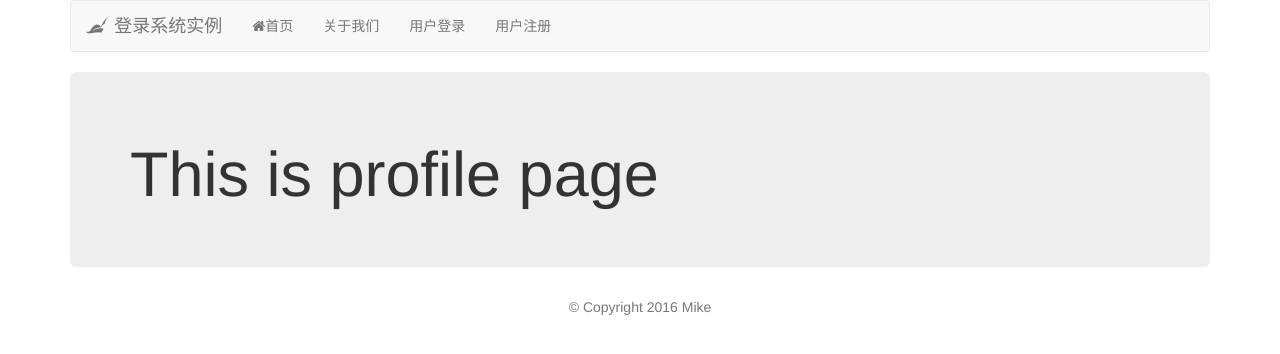
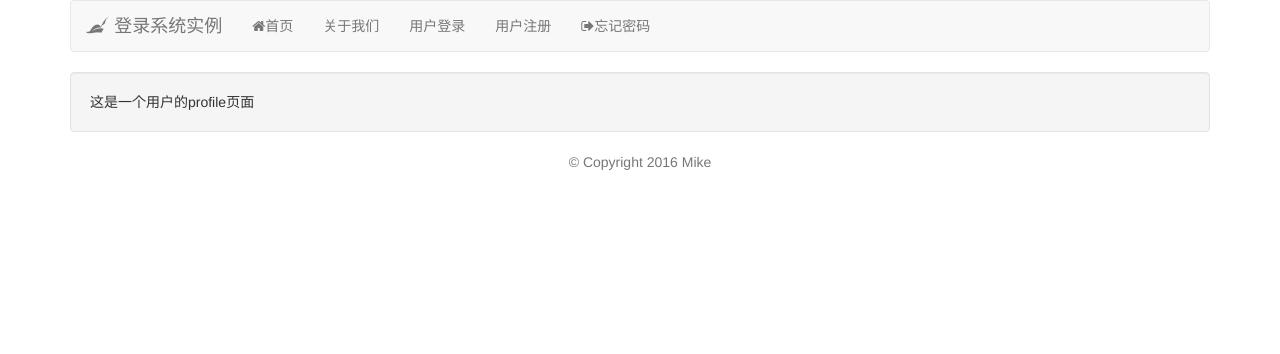
Before and after one commit to zhangmingkai4315/User-Authentication-Starter, a Node project: template backend/views/users/profile.ejs in a window 1280 px wide. Shown: the top 354 px of the page. Run offline with Node 20 templates, Linux system fonts and the light colour scheme; the template is opened without the code that fills it, so the values that code supplies are empty; some libraries are stand-ins or nearby versions.

Commit message:
增加修改密码和忘记密码页面未完成

```diff
--- a/backend/models/User.js
+++ b/backend/models/User.js
@@ -3,8 +3,8 @@ import passportLocalMongoose from 'passport-local-mongoose' ;
 const Schema = mongoose.Schema;
 
 const User = new Schema({
-    username: String,
-    password: String,
+    username: {type:String,required: true},
+    password: {type:String,required: true},
     role:{type:String,default:'user'},
     status:{type:String,default:'NotActived'},
     confirm_code:{type:String,default:''},
--- a/backend/views/about.ejs
+++ b/backend/views/about.ejs
@@ -11,7 +11,9 @@
         <% include ./partials/header %>
     </header>
     <main>
-      <h1>这是一个关于项目的简介页面</h1>
+      <div class="well">
+        这是一个关于项目的简介页面
+      </div>
     </main>
     <footer>
         <% include ./partials/footer %>
--- a/backend/views/partials/header.ejs
+++ b/backend/views/partials/header.ejs
@@ -12,10 +12,12 @@
             <li><a href=<%= url['Home_Page_URL'] %> ><i class="fa fa-home" aria-hidden="true"></i>首页</a></li>
             <li><a href="/about">关于我们</a></li>
             <% if(user){%>
+              <li><a href=<%= url['User_ChangePassword_URL'] %> ><i class="fa fa-sign-out" aria-hidden="true"></i>修改密码</a></li>
               <li><a href=<%= url['User_Logout_URL'] %> ><i class="fa fa-sign-out" aria-hidden="true"></i>用户退出</a></li>
             <%}else{%>
               <li><a href=<%= url['User_Login_URL'] %> >用户登录</a></li>
               <li><a href=<%= url['User_Register_URL'] %> >用户注册</a></li>
+                <li><a href=<%= url['User_ForgetPassword_URL'] %> ><i class="fa fa-sign-out" aria-hidden="true"></i>忘记密码</a></li>
             <%}%>
         </ul>
 
--- a/backend/views/users/profile.ejs
+++ b/backend/views/users/profile.ejs
@@ -10,9 +10,9 @@
         <% include ../partials/header %>
     </header>
     <main>
-        <div class="jumbotron">
-            <h1>This is profile page</h1>
-        </div>
+      <div class="well">
+        这是一个用户的profile页面
+      </div>
     </main>
     <footer>
         <% include ../partials/footer %>
```
